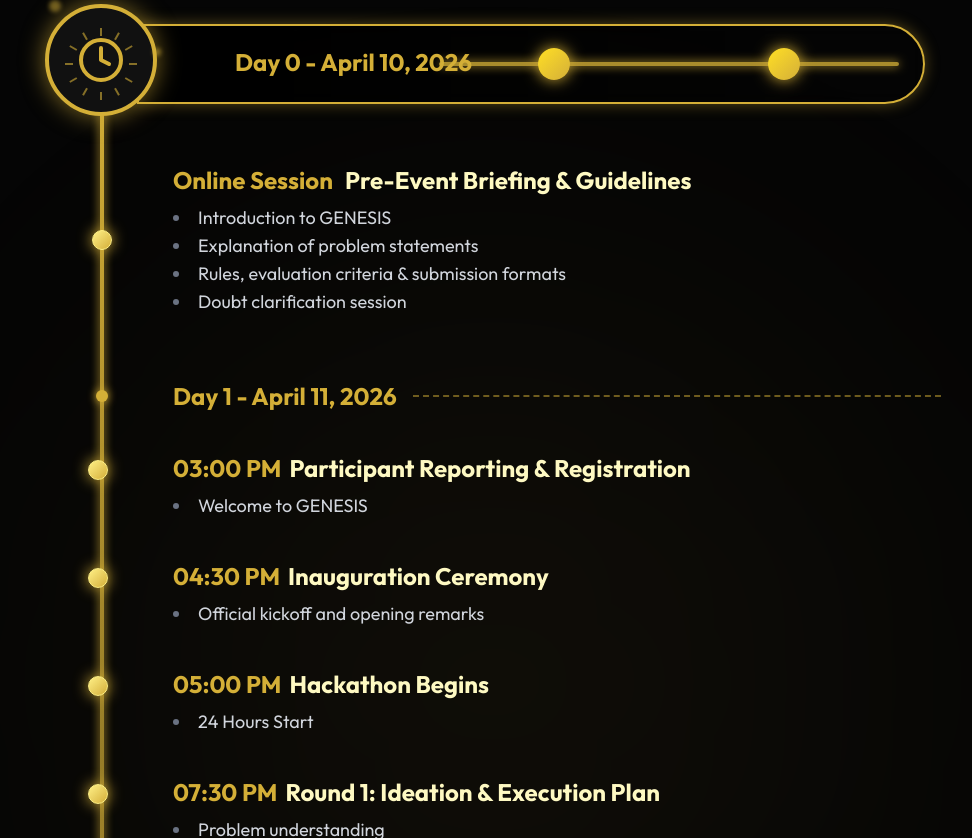
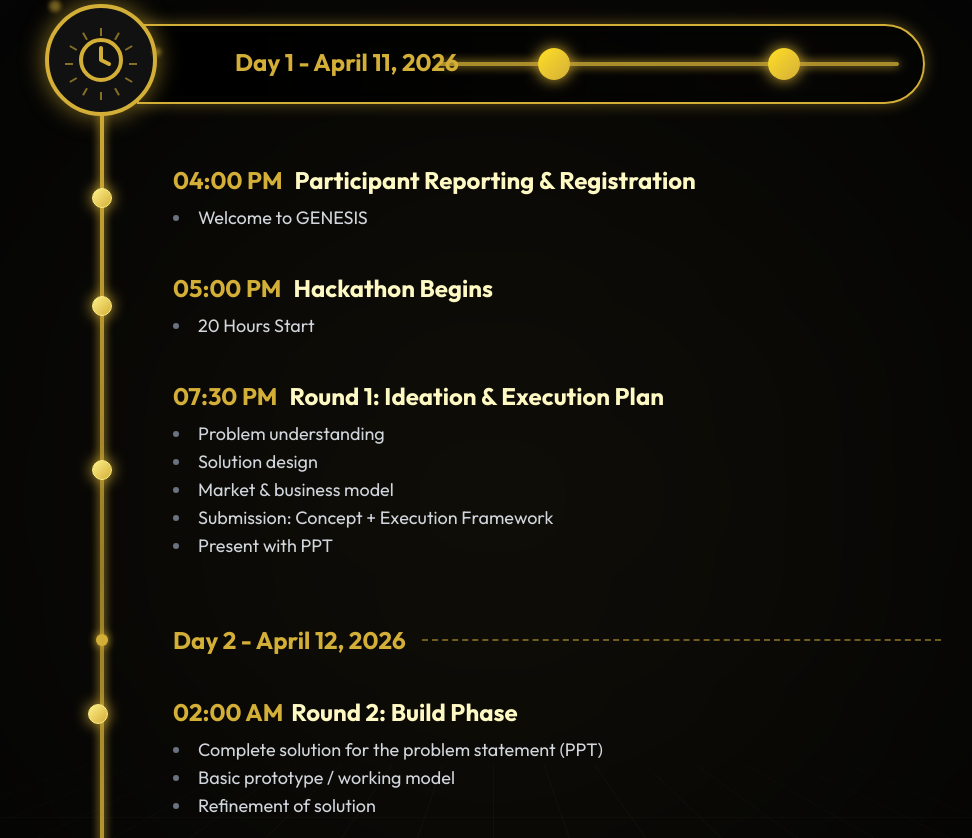
Before and after one commit to Roshinivb/genesis-hackathon, a React (Vite) app: page / in a window 1280 px wide. Shown: the part 3182-4020 px from the top of the page, without its empty margins (147-1119 px from the left). Built offline with nearby package versions, Linux system fonts and the light colour scheme.

Commit message:
Update schedule and remove duplicate problem statement

```diff
--- a/src/components/ProblemSection.jsx
+++ b/src/components/ProblemSection.jsx
@@ -35,12 +35,7 @@ const ProblemSection = () => {
             title: "Affordable Child Safety Wearable for Schools",
             description: "Parents lack real-time awareness of child safety beyond school premises. The task is to design a wearable solution balancing safety, privacy, and cost.",
             icon: <Baby className="w-8 h-8 text-brand-gold" />
-        },
-        {
-            id: 6,
-            title: "AI-Enabled Child Safety Wearable with Predictive Risk Alerts",
-            description: "Parents lack proactive alerts about potential risks to children beyond school premises. The challenge is to design a wearable that uses data to predict unsafe situations while ensuring data privacy.",
-            icon: <Zap className="w-8 h-8 text-brand-gold" />
+
         },
         {
             id: 7,
--- a/src/components/ScheduleSection.jsx
+++ b/src/components/ScheduleSection.jsx
@@ -2,34 +2,16 @@ import React from 'react';
 import { motion } from 'framer-motion';
 import { Clock, Flower } from 'lucide-react'; // Flower as the lotus icon at bottom
 
-const scheduleDataDay0 = [
-  {
-    time: "Online Session",
-    title: "Pre-Event Briefing & Guidelines",
-    description: [
-      "Introduction to GENESIS",
-      "Explanation of problem statements",
-      "Rules, evaluation criteria & submission formats",
-      "Doubt clarification session"
-    ]
-  }
-];
-
 const scheduleDataDay1 = [
   {
-    time: "03:00 PM",
+    time: "04:00 PM",
     title: "Participant Reporting & Registration",
     description: "Welcome to GENESIS"
   },
   {
-    time: "04:30 PM",
-    title: "Inauguration Ceremony",
-    description: "Official kickoff and opening remarks"
-  },
-  {
     time: "05:00 PM",
     title: "Hackathon Begins",
-    description: "24 Hours Start"
+    description: "20 Hours Start"
   },
   {
     time: "07:30 PM",
@@ -114,9 +96,9 @@ const ScheduleSection = () => {
                 <div className="absolute top-10 -right-2 w-2 h-2 bg-brand-gold rounded-full blur-[2px] animate-pulse delay-75"></div>
               </div>
 
-              {/* Day 0 Pill inside Top Line */}
+              {/* Day 1 Pill inside Top Line */}
               <div className="relative ml-[-10px] md:ml-[-20px] top-1 flex-1 h-16 md:h-20 border-2 border-brand-gold rounded-r-full flex items-center shadow-[0_0_15px_rgba(212,175,55,0.4)] backdrop-blur-sm pl-12 md:pl-24 bg-gradient-to-r from-black via-black/50 to-transparent overflow-hidden">
-                <h3 className="text-sm md:text-2xl font-bold text-brand-gold mb-1 whitespace-nowrap">Day 0 - April 10, 2026</h3>
+                <h3 className="text-sm md:text-2xl font-bold text-brand-gold mb-1 whitespace-nowrap">Day 1 - April 11, 2026</h3>
 
                 {/* Internal Horizontal line - Hidden on small mobile to avoid overflow */}
                 <div className="hidden sm:flex absolute right-6 top-1/2 -translate-y-1/2 left-[250px] md:left-[300px] h-1 bg-brand-gold/80 rounded-full items-center shadow-[0_0_10px_#d4af37]">
@@ -129,9 +111,9 @@ const ScheduleSection = () => {
             {/* Empty space for the top header */}
             <div className="h-16"></div>
 
-            {/* Day 0 Items */}
+            {/* Day 1 Items */}
             <div className="flex flex-col gap-10 mt-12 w-full">
-              {scheduleDataDay0.map((item, index) => (
+              {scheduleDataDay1.map((item, index) => (
                 <motion.div
                   initial={{ opacity: 0, x: -20 }}
                   whileInView={{ opacity: 1, x: 0 }}
@@ -158,42 +140,6 @@ const ScheduleSection = () => {
 
           </div>
 
-          {/* Day 1 Separator */}
-          <div className="relative flex items-center mt-10 mb-10 pl-24 md:pl-32">
-            <div className="absolute left-[35px] md:left-[51px] w-3 h-3 rounded-full bg-brand-gold shadow-[0_0_10px_#d4af37] z-10"></div>
-
-            <div className="flex items-center gap-4 w-full">
-              <h3 className="text-xl md:text-2xl font-bold text-brand-gold shrink-0">Day 1 - April 11, 2026</h3>
-              <div className="h-px border-t-2 border-dashed border-brand-gold/50 flex-1"></div>
-            </div>
-          </div>
-
-          {/* Day 1 Items */}
-          <div className="relative flex flex-col gap-10 pl-24 md:pl-32 mb-10">
-            {scheduleDataDay1.map((item, index) => (
-              <motion.div
-                initial={{ opacity: 0, y: 20 }}
-                whileInView={{ opacity: 1, y: 0 }}
-                viewport={{ once: true }}
-                transition={{ delay: index * 0.2 }}
-                key={index}
-                className="relative"
-              >
-                {/* Node for items */}
-                <div className="absolute -left-[64px] md:-left-[85px] top-2 w-4 h-4 md:w-5 md:h-5 rounded-full bg-gradient-to-br from-yellow-200 to-brand-gold shadow-[0_0_15px_#d4af37] z-10 border border-yellow-200"></div>
-
-                <div>
-                  <h4 className="text-xl md:text-2xl font-bold mb-1">
-                    <span className="text-brand-gold mr-2">{item.time}</span>
-                    <span className="text-yellow-100">{item.title}</span>
-                  </h4>
-                  <ul className="list-disc list-inside text-gray-300 text-base md:text-lg marker:text-gray-500 mt-2">
-                    {Array.isArray(item.description) ? item.description.map((d, i) => <li key={i}>{d}</li>) : <li>{item.description}</li>}
-                  </ul>
-                </div>
-              </motion.div>
-            ))}
-          </div>
 
           {/* Day 2 Separator */}
           <div className="relative flex items-center mt-10 mb-10 pl-24 md:pl-32">
```
